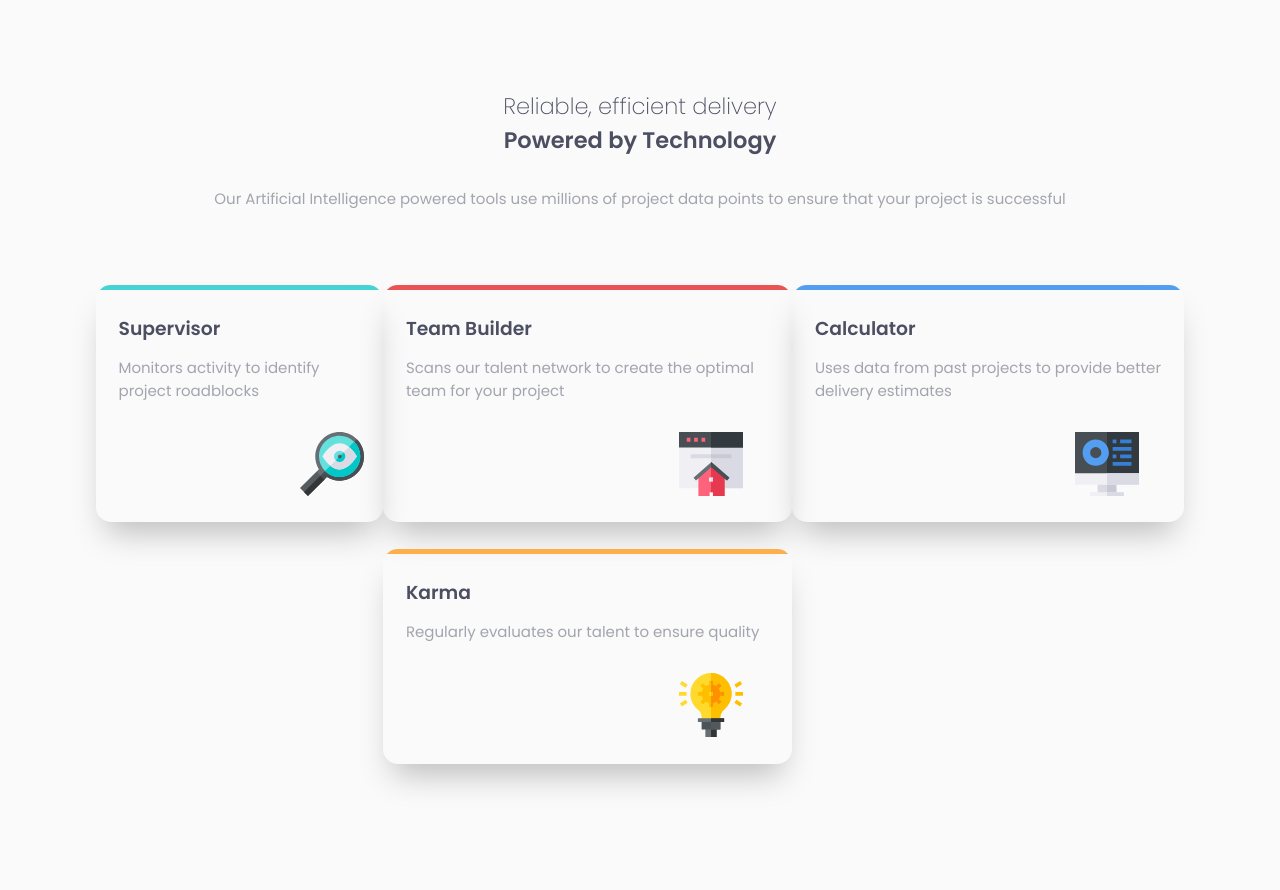
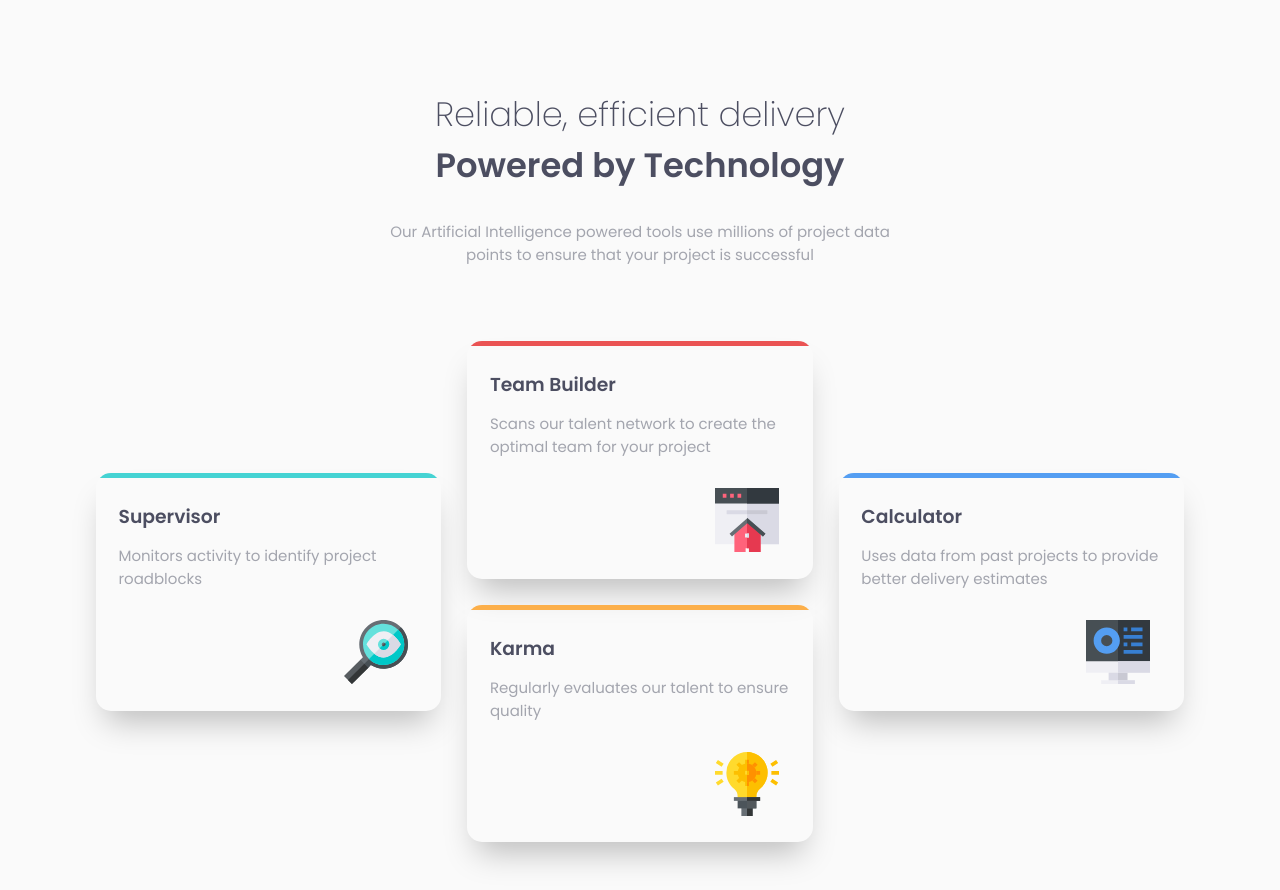
Before and after one commit to JuanMartinRivas/four-card-feature-section-master, a website built with Parcel: page index.html in a window 1280 px wide. Built offline with nearby package versions, Linux system fonts and the light colour scheme.

Commit message:
Adjusting desktop layout

```diff
--- a/app/scss/_global.scss
+++ b/app/scss/_global.scss
@@ -20,11 +20,19 @@ p {
 .container {
   margin: 0 auto;
   width: 85%;
-  max-width: 1200px;
+  max-width: 360px;
+
+  @media(min-width: 1000px) {
+    max-width: 1200px;
+  }
 }
 
 .row {
-  @media(min-width: 900px) {
+  align-items: center;
+  justify-content: space-between;
+  gap: 1.75em;
+
+  @media(min-width: 1000px) {
     display: flex;
   }
 }
--- a/app/scss/_header.scss
+++ b/app/scss/_header.scss
@@ -5,13 +5,19 @@ header {
         text-align: center;
         font-weight: 200;
 
+        @media(min-width:1000px) {
+            font-size: 2.25rem;
+        }
+
         .thick {
             font-weight: 600;
         }
     }
 
     .header-text {
+        max-width: 500px;
         text-align: center;
+        margin: 0 auto;
         margin-top: 2em;
     }
 }
--- a/app/scss/_main.scss
+++ b/app/scss/_main.scss
@@ -3,6 +3,7 @@ main {
 
     .card {
         position: relative;
+        max-width: 350px;
         box-shadow: 0px 20px 32px -10px rgba(0, 0, 0, 0.25);
         margin-bottom: 1.75em;
         border-radius: 15px;
```
